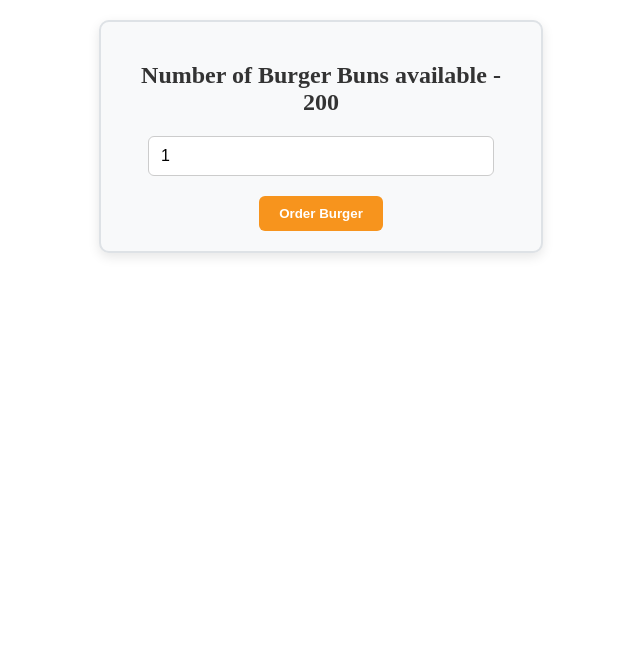
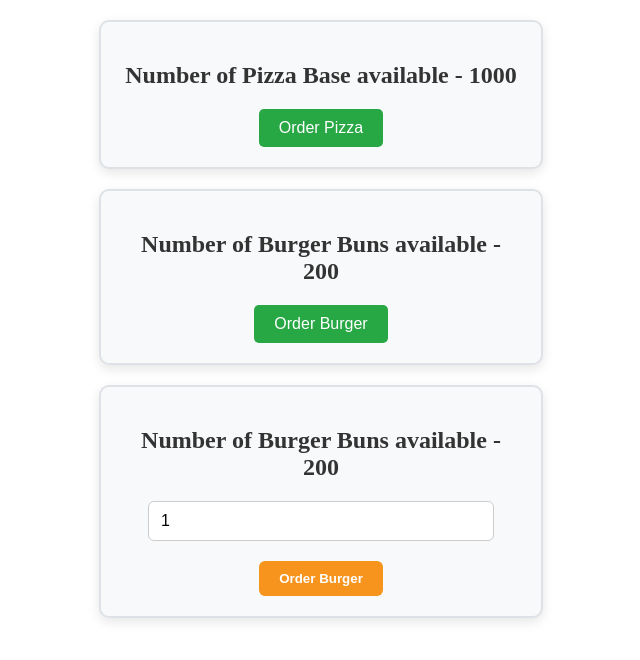
Before and after one commit to Krishnaveni-Mestree/React-Redux, a React (Create React App) app: page / in a window 1280 px wide. Shown: the top 660 px of the page, without its empty margins (319-959 px from the left). Built offline with nearby package versions, Linux system fonts and the light colour scheme.

Commit message:
When multiple components sharing same data ,we can assign default value

```diff
--- a/src/App.js
+++ b/src/App.js
@@ -10,9 +10,9 @@ function App() {
   return (
     <div className="App">
       <Provider store={store}>
-        {/* <PizzaBox/> */}
+        <PizzaBox/>
         {/* <HooksContainer/> */}
-        {/* <BurgerBox/> */}
+        <BurgerBox/>
         <Customerchoice/>
       </Provider>
     </div>
--- a/src/redux/burger/BurgerActions.js
+++ b/src/redux/burger/BurgerActions.js
@@ -1,7 +1,7 @@
 import { ORDER_BURGER } from "./BurgerTypes";
 
 //Action creators
-export function orderBurger(number){
+export function orderBurger(number=1){
     return{
         type:ORDER_BURGER,
         payload:number
```
